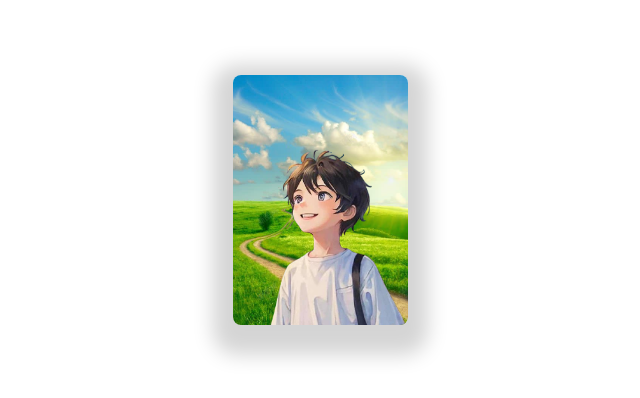
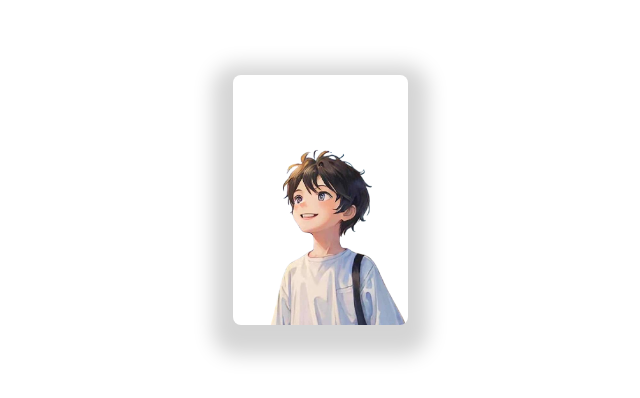
Before and after one commit to ITgy/nextjs-blog, a Next.js app: page /aboutMe in a window 1280 px wide. Shown: the part 200-598 px from the top of the page, without its empty margins (320-960 px from the left). Built offline with nearby package versions, Linux system fonts and the light colour scheme.

Commit message:
bug修复

```diff
--- a/components/picture/index.js
+++ b/components/picture/index.js
@@ -1,8 +1,9 @@
 import styles from './picture.module.css';
 import {useState, useEffect} from 'react';
 
-export default function Picture({url='/images/avatar2.png', clientX, clientY, bgWidth = 175, bgHeight = 250, width=175, height=300,className = ''}) {
+export default function Picture({url='/images/avatar2.png', bgUrl='/images/bg2.jpg', clientX, clientY, bgWidth = 175, bgHeight = 250, width=175, height=300,className = ''}) {
     const baseBgStyle = {
+        backgroundImg: process.env.isProduct ? `/nextjs-blog${bgUrl}` : bgUrl,
         width: `${bgWidth}px`,
         height: `${bgHeight}px`
     }
@@ -17,7 +18,6 @@ export default function Picture({url='/images/avatar2.png', clientX, clientY, bg
     const [imgStyle, setImgStyle] = useState({
         ...baseStyle
     });
-
 
 
     useEffect(() => {
--- a/components/picture/picture.module.css
+++ b/components/picture/picture.module.css
@@ -2,7 +2,6 @@
     overflow: hidden;
     border-radius: 8px;
     box-shadow: 0px 10px 20px 20px rgba(0,0,0,0.17);
-    background-image: url(/images/bg2.jpg);
     background-repeat: no-repeat;
     background-position: 50% 50%;
     /* background-size: 110% 110%; */
```
